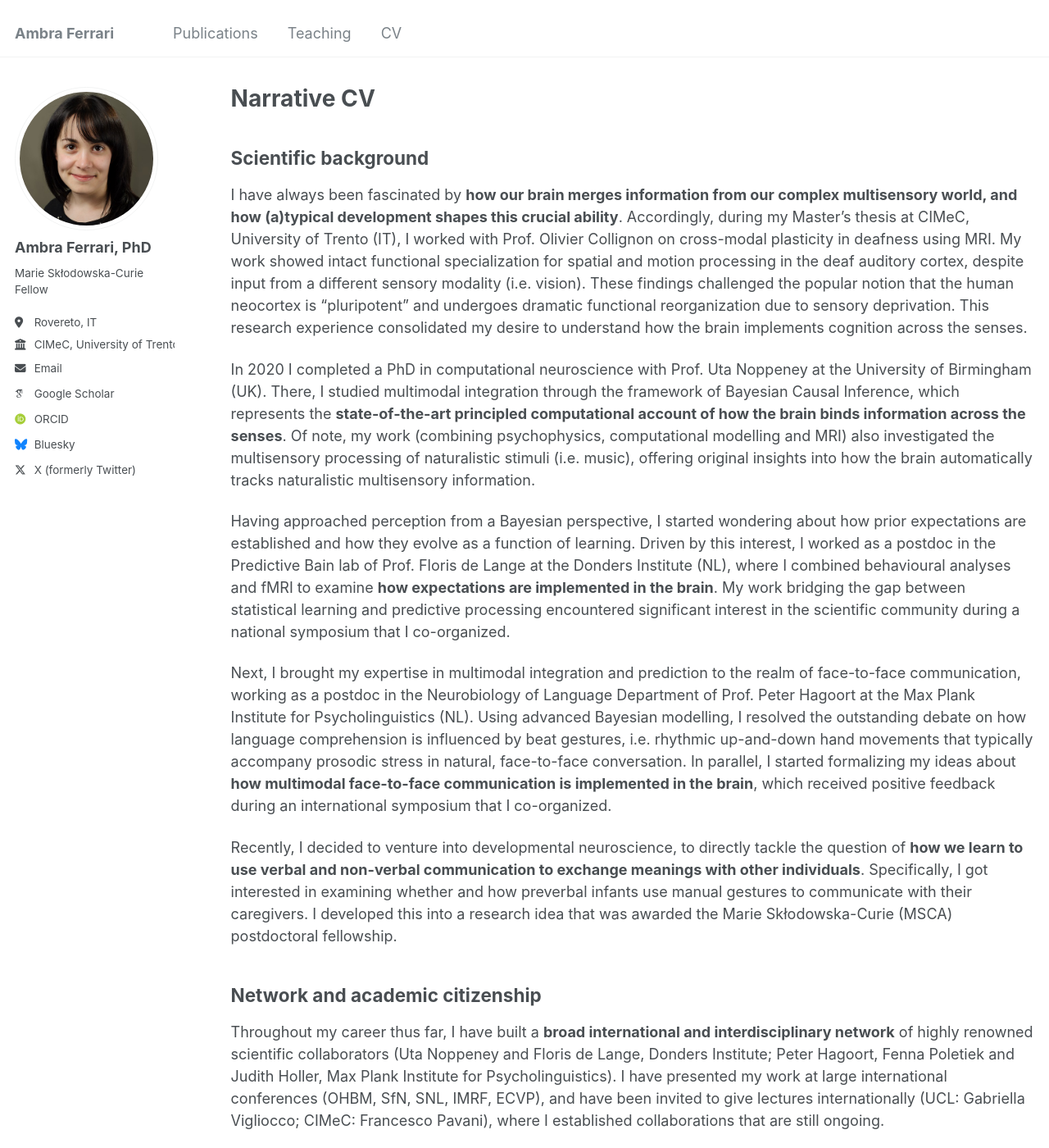
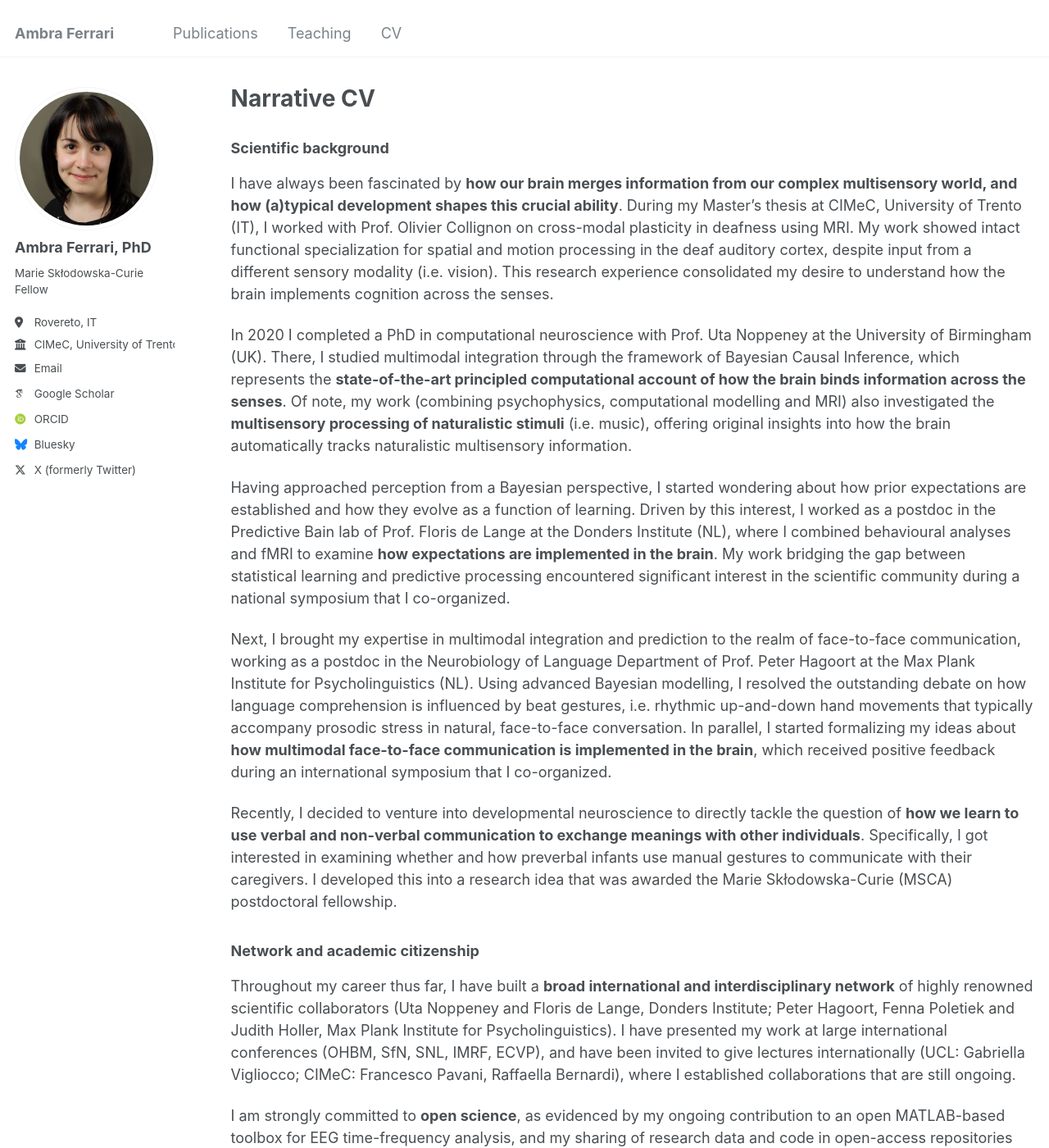
Before and after one commit to ambrafer/ambrafer.github.io, a Jekyll site: the page built from _pages/cv.md, in a window 1280 px wide and 1400 px high. Shown: the whole window at 82% size. Built offline with Jekyll 4.4.1, drawn with Linux system fonts in a browser that asks for light colours; some web fonts are replaced.

Commit message:
Update cv.md

```diff
--- a/_pages/cv.md
+++ b/_pages/cv.md
@@ -9,18 +9,19 @@ redirect_from:
 
 {% include base_path %}
 
-## Scientific background
-I have always been fascinated by **how our brain merges information from our complex multisensory world, and how (a)typical development shapes this crucial ability**. Accordingly, during my Master’s thesis at CIMeC, University of Trento (IT), I worked with Prof. Olivier Collignon on cross-modal plasticity in deafness using MRI. My work showed intact functional specialization for spatial and motion processing in the deaf auditory cortex, despite input from a different sensory modality (i.e. vision). These findings challenged the popular notion that the human neocortex is “pluripotent” and undergoes dramatic functional reorganization due to sensory deprivation. This research experience consolidated my desire to understand how the brain implements cognition across the senses.
+### Scientific background
+I have always been fascinated by **how our brain merges information from our complex multisensory world, and how (a)typical development shapes this crucial ability**. During my Master’s thesis at CIMeC, University of Trento (IT), I worked with Prof. Olivier Collignon on cross-modal plasticity in deafness using MRI. My work showed intact functional specialization for spatial and motion processing in the deaf auditory cortex, despite input from a different sensory modality (i.e. vision). This research experience consolidated my desire to understand how the brain implements cognition across the senses.
 
-In 2020 I completed a PhD in computational neuroscience with Prof. Uta Noppeney at the University of Birmingham (UK). There, I studied multimodal integration through the framework of Bayesian Causal Inference, which represents the **state-of-the-art principled computational account of how the brain binds information across the senses**. Of note, my work (combining psychophysics, computational modelling and MRI) also investigated the multisensory processing of naturalistic stimuli (i.e. music), offering original insights into how the brain automatically tracks naturalistic multisensory information.
+In 2020 I completed a PhD in computational neuroscience with Prof. Uta Noppeney at the University of Birmingham (UK). There, I studied multimodal integration through the framework of Bayesian Causal Inference, which represents the **state-of-the-art principled computational account of how the brain binds information across the senses**. Of note, my work (combining psychophysics, computational modelling and MRI) also investigated the **multisensory processing of naturalistic stimuli** (i.e. music), offering original insights into how the brain automatically tracks naturalistic multisensory information.
 
 Having approached perception from a Bayesian perspective, I started wondering about how prior expectations are established and how they evolve as a function of learning. Driven by this interest, I worked as a postdoc in the Predictive Bain lab of Prof. Floris de Lange at the Donders Institute (NL), where I combined behavioural analyses and fMRI to examine **how expectations are implemented in the brain**. My work bridging the gap between statistical learning and predictive processing encountered significant interest in the scientific community during a national symposium that I co-organized.
 
 Next, I brought my expertise in multimodal integration and prediction to the realm of face-to-face communication, working as a postdoc in the Neurobiology of Language Department of Prof. Peter Hagoort at the Max Plank Institute for Psycholinguistics (NL). Using advanced Bayesian modelling, I resolved the outstanding debate on how language comprehension is influenced by beat gestures, i.e. rhythmic up-and-down hand movements that typically accompany prosodic stress in natural, face-to-face conversation. In parallel, I started formalizing my ideas about **how multimodal face-to-face communication is implemented in the brain**, which received positive feedback during an international symposium that I co-organized.
 
-Recently, I decided to venture into developmental neuroscience, to directly tackle the question of **how we learn to use verbal and non-verbal communication to exchange meanings with other individuals**. Specifically, I got interested in examining whether and how preverbal infants use manual gestures to communicate with their caregivers. I developed this into a research idea that was awarded the Marie Skłodowska-Curie (MSCA) postdoctoral fellowship.
-## Network and academic citizenship
-Throughout my career thus far, I have built a **broad international and interdisciplinary network** of highly renowned scientific collaborators (Uta Noppeney and Floris de Lange, Donders Institute; Peter Hagoort, Fenna Poletiek and Judith Holler, Max Plank Institute for Psycholinguistics). I have presented my work at large international conferences (OHBM, SfN, SNL, IMRF, ECVP), and have been invited to give lectures internationally (UCL: Gabriella Vigliocco; CIMeC: Francesco Pavani), where I established collaborations that are still ongoing.
+Recently, I decided to venture into developmental neuroscience to directly tackle the question of **how we learn to use verbal and non-verbal communication to exchange meanings with other individuals**. Specifically, I got interested in examining whether and how preverbal infants use manual gestures to communicate with their caregivers. I developed this into a research idea that was awarded the Marie Skłodowska-Curie (MSCA) postdoctoral fellowship.
+
+### Network and academic citizenship
+Throughout my career thus far, I have built a **broad international and interdisciplinary network** of highly renowned scientific collaborators (Uta Noppeney and Floris de Lange, Donders Institute; Peter Hagoort, Fenna Poletiek and Judith Holler, Max Plank Institute for Psycholinguistics). I have presented my work at large international conferences (OHBM, SfN, SNL, IMRF, ECVP), and have been invited to give lectures internationally (UCL: Gabriella Vigliocco; CIMeC: Francesco Pavani, Raffaella Bernardi), where I established collaborations that are still ongoing.
 
 I am strongly committed to **open science**, as evidenced by my ongoing contribution to an open MATLAB-based toolbox for EEG time-frequency analysis, and my sharing of research data and code in open-access repositories and publications.
 
@@ -31,7 +32,8 @@ I have served as a **postdoctoral representative** at the Donders Institute, org
 I have extensive **supervision experience**: I have co-supervised several undergraduate and graduate students during dissertation projects and PhD projects, and I have recently been appointed two co-lectureships in my current institution.
 
 I have been actively involved in **scientific outreach** (public engagement via interviews at Italian top-chart science podcast and YouTube; Pint of Science host).
-## Transferable aspects
+
+### Transferable aspects
 I am a **certified psychologist** with training in clinical neuropsychology assessment and dementia daycare at major Italian hospitals. This endows me with key interpersonal soft skills to interact with special populations and vulnerable individuals that I am directly applying in my current research activities (infant and caregiver testing).
 
 I have practised my **communication skills in diverse settings** (academia: several talks and poster presentations at international events; outreach: podcast, YouTube, Pint of Science and InScience festivals).
```
